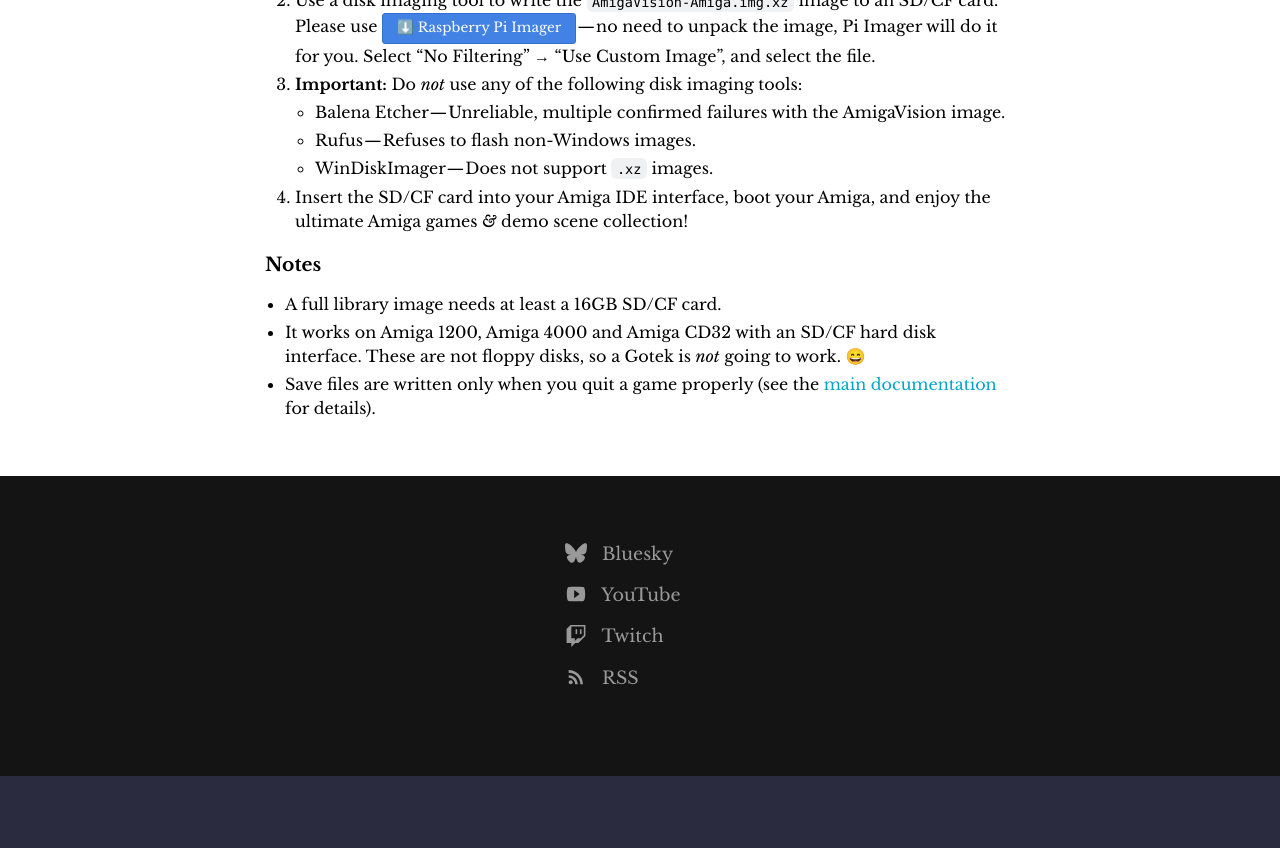
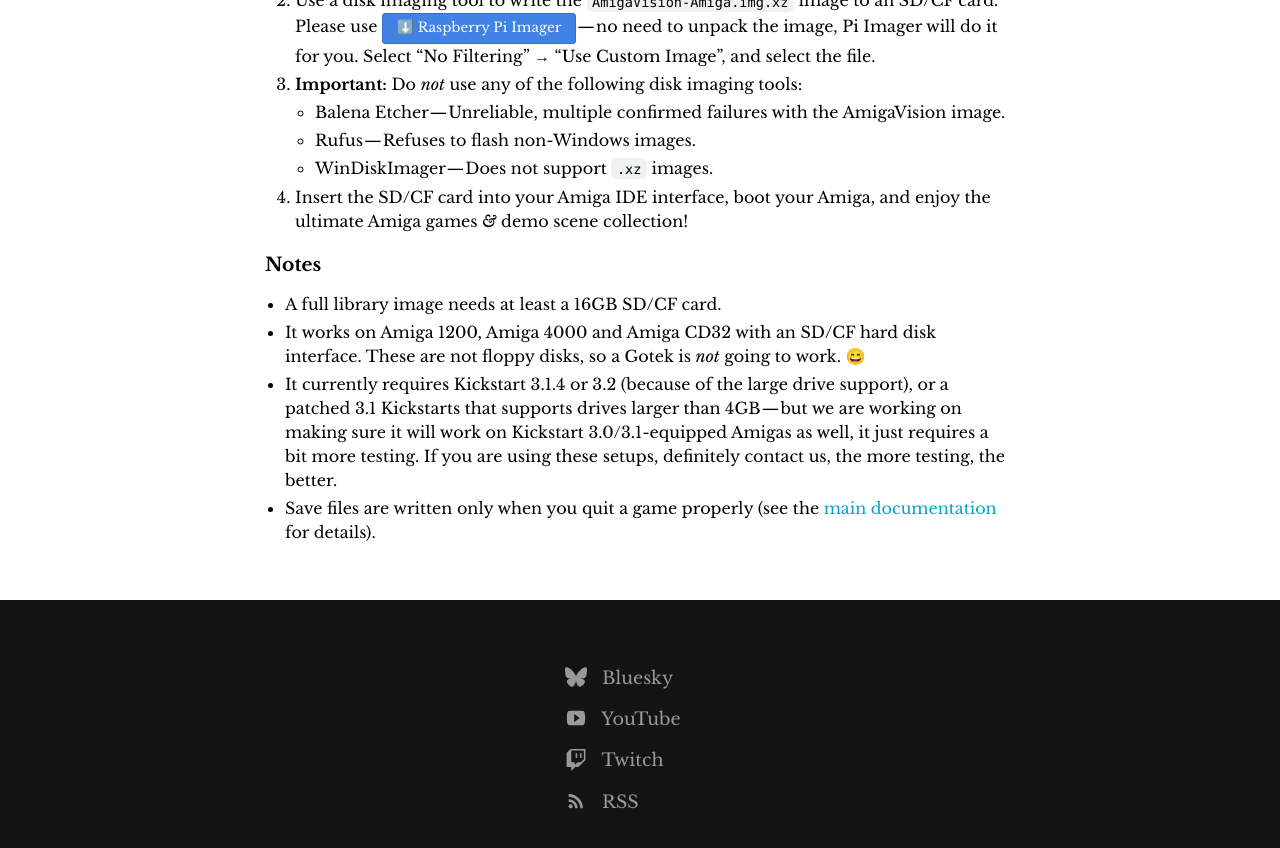
Before and after one commit to amigavision/amigavision.github.io, a Jekyll site: the page built from download/amiga.html, in a window 1280 px wide and 900 px high, scrolled down 589 px. Shown: the top 848 px of the window. Built offline with Jekyll 4.4.1, drawn with Linux system fonts in a browser that asks for light colours; before the commit the page ends 1365 px from its top, so only the background shows below that.

Commit message:
Add note about Kickstart versions

```diff
--- a/download/amiga.html
+++ b/download/amiga.html
@@ -32,6 +32,7 @@
     <ul>
       <li>A full library image needs at least a 16GB SD/CF card.
       <li>It works on Amiga 1200, Amiga 4000 and Amiga CD32 with an SD/CF hard disk interface. These are not floppy disks, so a Gotek is <i>not</i> going to work. 😄
+      <li>It currently requires Kickstart 3.1.4 or 3.2 (because of the large drive support), or a patched 3.1 Kickstarts that supports drives larger than 4GB — but we are working on making sure it will work on Kickstart 3.0/3.1-equipped Amigas as well, it just requires a bit more testing. If you are using these setups, definitely contact us, the more testing, the better.
       <li>Save files are written only when you quit a game properly (see the <a href="/docs#amiga">main documentation</a> for details).
     </ul>
   </div>
```
